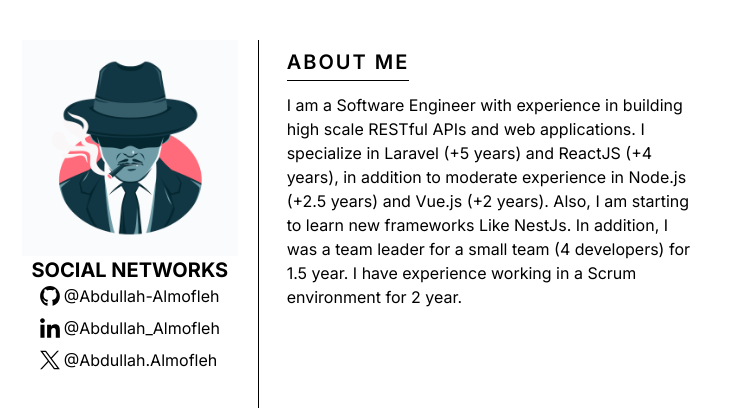
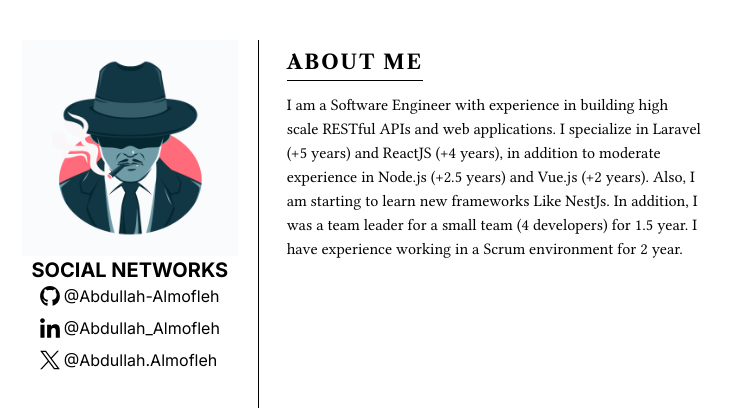
Before and after one commit to abd-almofleh/personal-resume, a Next.js app: page / in a window 1280 px wide. Shown: the top 408 px of the page, without its empty margins (274-1005 px from the left). Built offline with nearby package versions, Linux system fonts and the light colour scheme.

Commit message:
Add AboutMe section

```diff
--- a/src/app/components/AboutMe.tsx
+++ b/src/app/components/AboutMe.tsx
@@ -1,12 +1,14 @@
 import React from 'react';
 
-import type { ResumeData } from '../../types';
+import { RESUME_DATA } from '../../data/resume-data';
 
-export default function AboutMe({ data }: any) {
+export default function AboutMe() {
   return (
-    <div className='flex flex-col p-2'>
-      <h2 className='uppercase text-xl font-semibold spacing tracking-widest pb-1 mb-3 border-b border-black w-fit'>about me</h2>
-      <p>{data}</p>
+    <div className="flex flex-col p-2">
+      <h2 className="spacing mb-3 w-fit border-b border-black pb-1 font-libreCaslonText text-xl font-semibold uppercase tracking-widest">
+        about me
+      </h2>
+      <p className="font-LinuxLibertine">{RESUME_DATA.aboutMe}</p>
     </div>
   );
 }
--- a/src/app/page.tsx
+++ b/src/app/page.tsx
@@ -21,7 +21,7 @@
         </div>
         <div className="mx-5 border-l border-black" />
         <div className="w-2/3">
-          <AboutMe data={RESUME_DATA.aboutMe} />
+          <AboutMe />
         </div>
       </section>
     </main>
```
